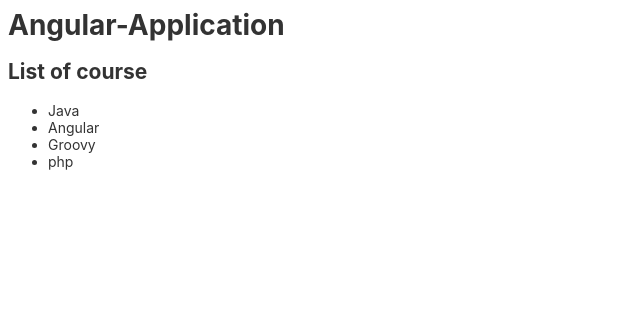
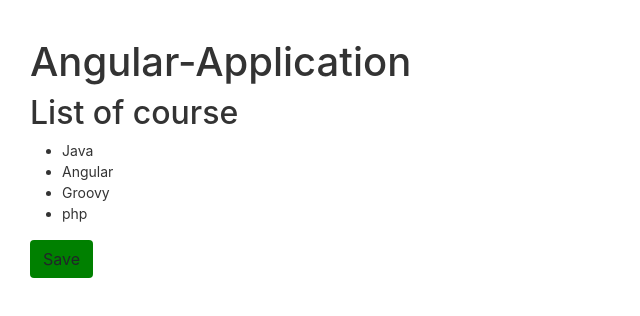
Before and after one commit to Kanwar007-zz/AngularAndTypeScript, an Angular app in the folder angular-application/: page / in a window 1280 px wide. Shown: the top 316 px of the page, without its empty margins (0-640 px from the left). Built offline with nearby package versions, Linux system fonts and the light colour scheme.

Commit message:
--- Auto-Git Commit ---

```diff
--- a/angular-application/package.json
+++ b/angular-application/package.json
@@ -19,6 +19,7 @@
     "@angular/platform-browser": "~9.0.6",
     "@angular/platform-browser-dynamic": "~9.0.6",
     "@angular/router": "~9.0.6",
+    "bootstrap": "^5.1.3",
     "rxjs": "~6.5.4",
     "tslib": "^1.10.0",
     "zone.js": "~0.10.2"
--- a/angular-application/src/app/course/course.component.html
+++ b/angular-application/src/app/course/course.component.html
@@ -5,3 +5,4 @@
         {{courseValue}}
     </li>
 </ul>
+<button class="btn" [style.backgroundColor]="isActive ? 'red':'green'" (click)="onSave($event)"> Save</button>
--- a/angular-application/src/app/course/course.component.ts
+++ b/angular-application/src/app/course/course.component.ts
@@ -17,9 +17,16 @@ export class CourseComponent implements OnInit {
   }
 
   titleCourse = "List of course";
+  isActive= false;
 
   getTitle(){
    return this.titleCourse;
   }
+  onSave($event){
+    console.log('click on on save button',$event)
+  }
+  onDivClick(){
+    console.log('div was click ');
+  }
 
 }
--- a/angular-application/src/styles.css
+++ b/angular-application/src/styles.css
@@ -1 +1,4 @@
 /* You can add global styles to this file, and also import other style files */
+@import "~bootstrap/dist/css/bootstrap.css";
+
+body{padding: 30px;}
```
Also changed, not shown: 2 other files (tests, documents, lock files or other folders).
